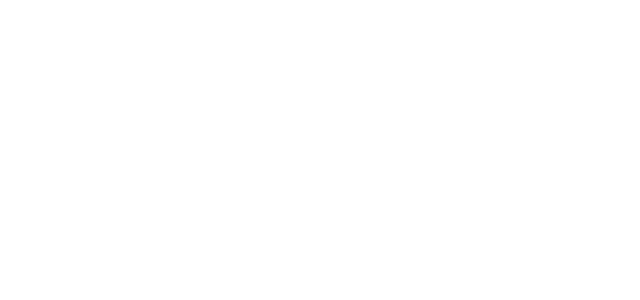
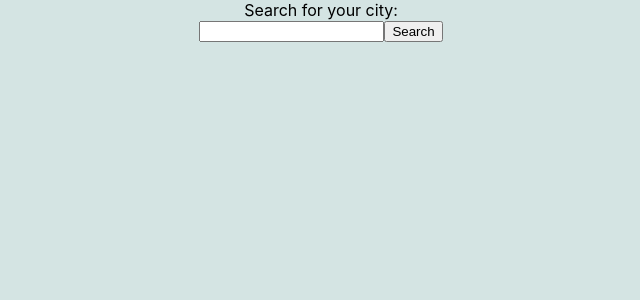
Before and after one commit to elisabethasbaek/WeatherHUE, a React (Create React App) app: page / in a window 1280 px wide. Shown: the top 300 px of the page, without its empty margins (319-959 px from the left). Built offline with nearby package versions, Linux system fonts and the light colour scheme.

Commit message:
en start

```diff
--- a/src/App.js
+++ b/src/App.js
@@ -1,7 +1,30 @@
+import { useEffect, useState } from "react";
+import axios from "axios";
+import "./App.scss";
+
 export default function App() {
+    var [content, setContent] = useState([]);
+
+    function handleSubmit(event){
+        event.preventDefault();
+        console.log(event.target.city.value);
+
+        axios.get(`https://api.openweathermap.org/data/2.5/weather?q=${event.target.city.value}&appid=01ef0b0a8b733220771bbe668022c1b3`)
+            .then(function (response) {
+                setContent(response.data);
+                console.log(response.data);
+        });
+    }
+
     return (
         <div className="App">
-
+            <form onSubmit={handleSubmit} className="city">
+                <label htmlFor="" className="city__label">Search for your city: </label>
+                <div className="city__input">
+                    <input type="text" id="city" name="city" className=""></input>
+                    <button type="submit" className="">Search</button>
+                </div>
+            </form>
         </div>
     );
 }
--- /dev/null
+++ b/src/App.scss
@@ -0,0 +1,29 @@
+@import "./Variables.scss";
+
+.App{
+    background-color: $coldBackground;
+    width: 100vw;
+    height: 100vh;
+}
+
+.city{
+    display: grid;
+    justify-content: center;
+
+    &__label{
+        grid-area: 1/1/2/3;
+        justify-self: center;
+    }
+
+    &__input{
+        grid-area: 2/1/3/3;
+
+        input{
+
+        }
+
+        button{
+
+        }
+    }
+}
--- /dev/null
+++ b/src/Variables.scss
@@ -0,0 +1,9 @@
+$coldBackground: #d4e4e3;
+$cold: #076461;
+$darkCold: #002C2B;
+$lightCold: #0A837F;
+
+$warmBackground: #fcf8e4;
+$warm: #FFBC11;
+$darkWarm: #FF3D00;
+$lightWarm: #ff6d41;
```
